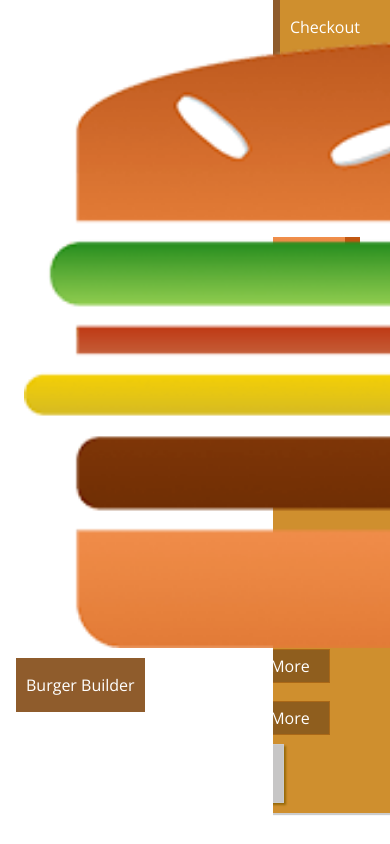
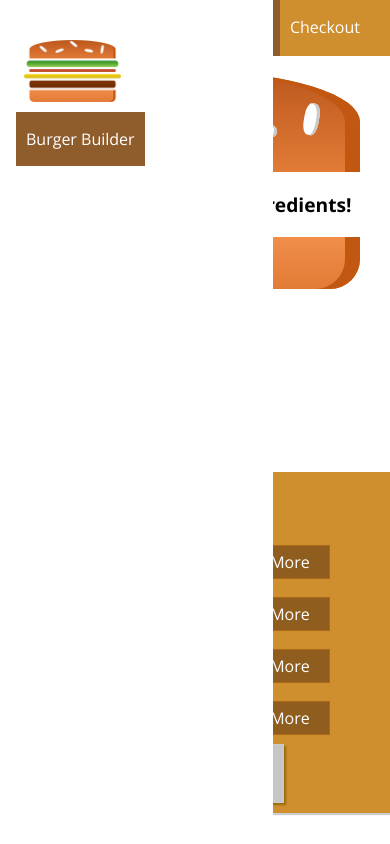
Before and after one commit to AdamAnsari/MyBurgerBuilder, a React app: page / in a window 390 px wide. Built offline with nearby package versions, Linux system fonts and the light colour scheme.

Commit message:
Working on responsive adjustments

```diff
--- a/src/components/Logo/Logo.module.css
+++ b/src/components/Logo/Logo.module.css
@@ -1,7 +1,7 @@
 .Logo {
 	/*background-color: white;*/
 	padding: 8px;
-	height: 80%;
+	height: 100%;
 	box-sizing: border-box;
 }
 
--- a/src/components/Navigation/SideDrawer/SideDrawer.js
+++ b/src/components/Navigation/SideDrawer/SideDrawer.js
@@ -6,7 +6,9 @@ import classes from './SideDrawer.module.css';
 const sideDrawer = (props) => {
 	return(
 		<div className={classes.SideDrawer}>
-			<Logo />
+			<div className={classes.Logo}>
+				<Logo />
+			</div>
 			<nav>
 				<NavigationItems />
 			</nav>
--- a/src/components/Navigation/SideDrawer/SideDrawer.module.css
+++ b/src/components/Navigation/SideDrawer/SideDrawer.module.css
@@ -25,3 +25,7 @@
 .Close {
 	transform: translateX(-100%);
 }
+
+.Logo {
+	height: 10%;
+}
--- a/src/components/Navigation/Toolbar/Toolbar.js
+++ b/src/components/Navigation/Toolbar/Toolbar.js
@@ -7,7 +7,9 @@ const toolbar = (props) => {
 	return(
 		<header className={classes.Toolbar}>
 			<div>MENU</div>
-			<Logo />
+			<div className={classes.Logo}>
+				<Logo />
+			</div>
 			<nav>
 				<NavigationItems />
 			</nav>
--- a/src/components/Navigation/Toolbar/Toolbar.module.css
+++ b/src/components/Navigation/Toolbar/Toolbar.module.css
@@ -15,5 +15,8 @@
 
 .Toolbar nav {
 	height: 100%;
+}
 
+.Logo {
+	height: 80%;
 }
```
